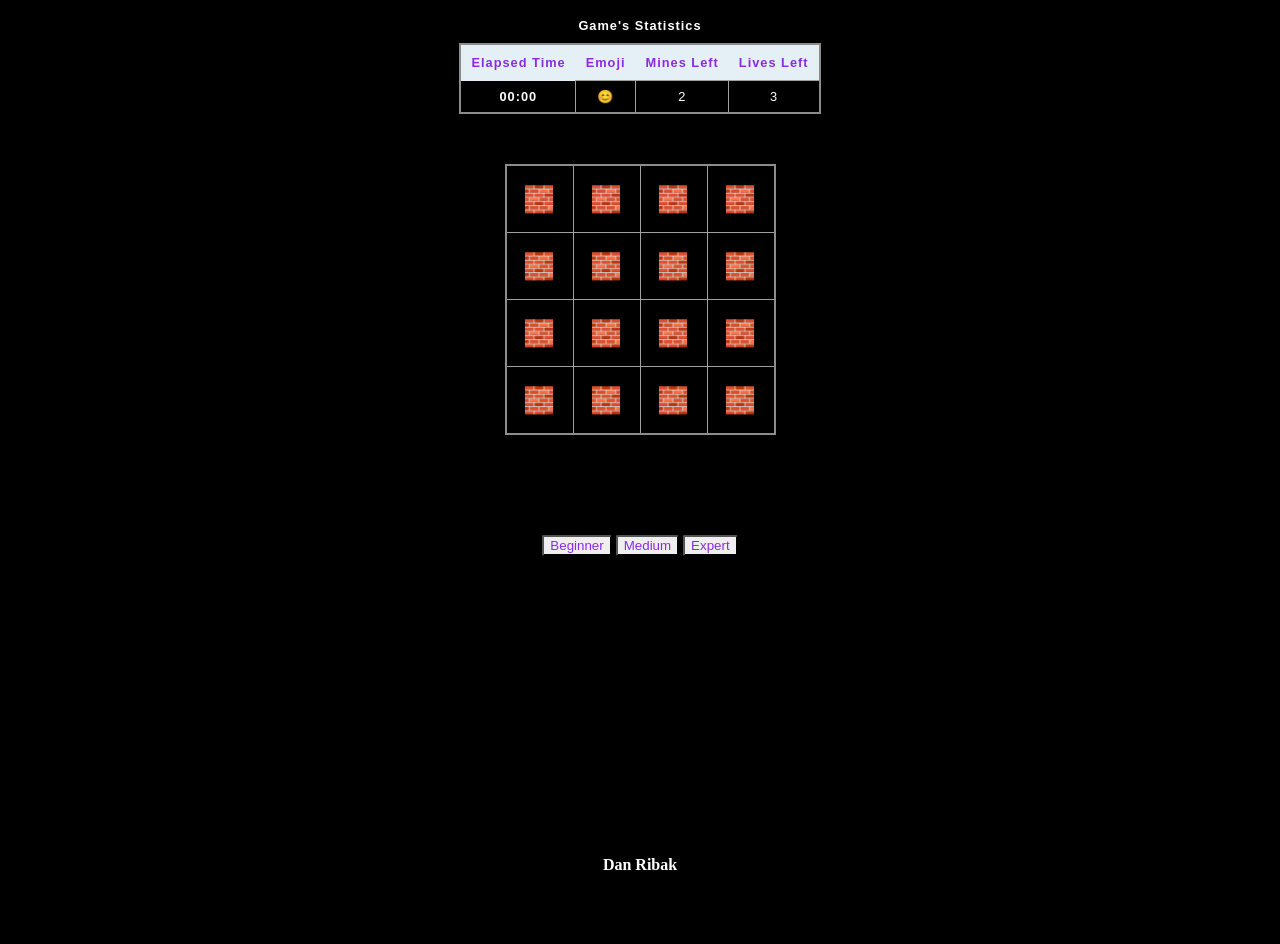
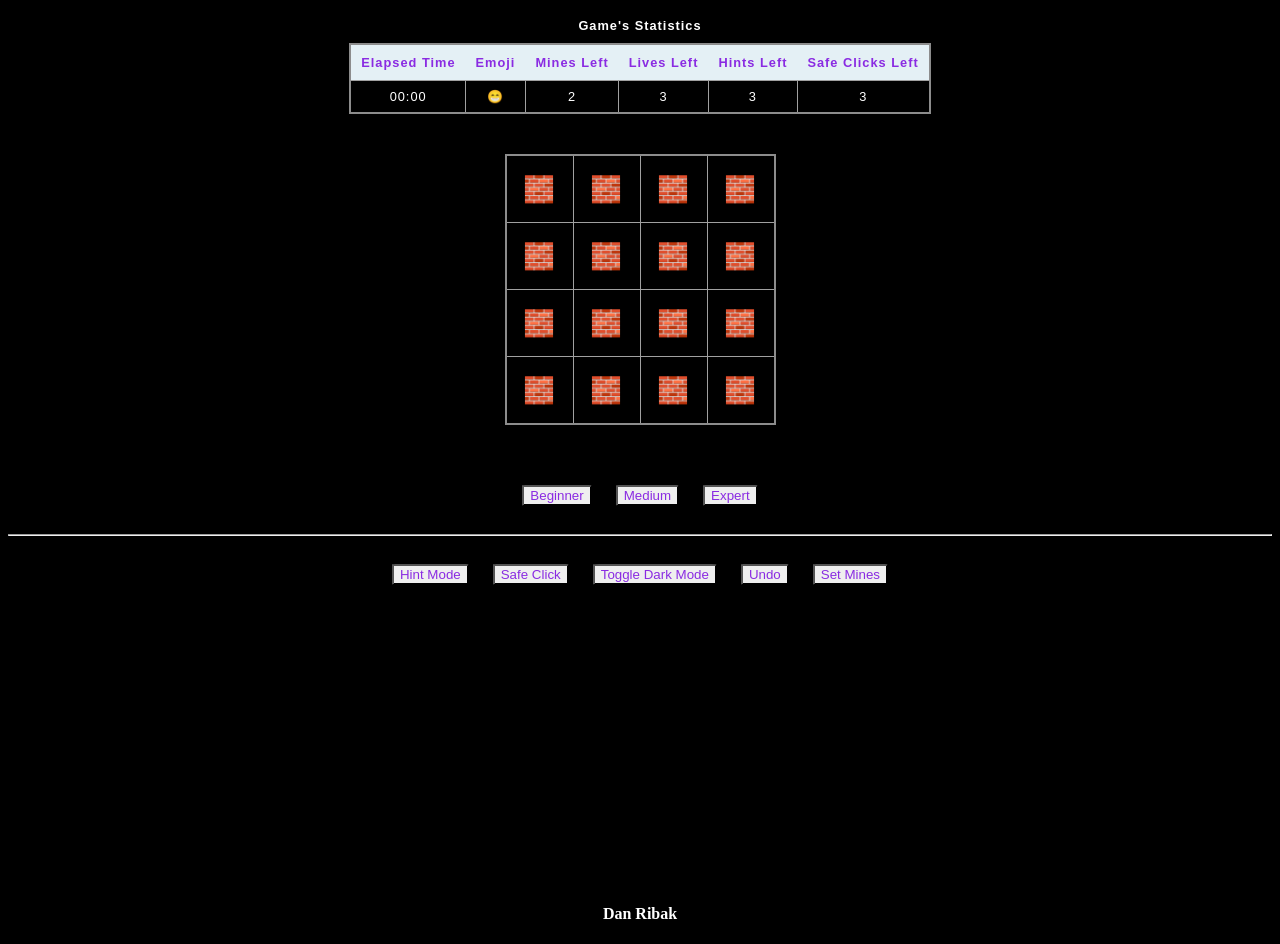
Before and after one commit to Ridan77/Mine-Sweeper, a plain HTML site: page index.html in a window 1280 px wide. Before the commit the page ends 895 px from the top, so only its background shows below. Drawn offline with Linux system fonts and the light colour scheme.

Commit message:
added functions: safe click,dark mode, undo, manually position mines

```diff
--- a/css/app.css
+++ b/css/app.css
@@ -1,3 +1,7 @@
+
+
+
+
 body {
   background-color: black;
   color: white;
@@ -18,7 +22,7 @@ caption {
 }
 table {
   margin: auto;
-  margin-bottom: 50px;
+  margin-bottom: 40px;
   border-collapse: collapse;
   border: 2px solid rgb(140 140 140);
   font-family: sans-serif;
@@ -65,6 +69,7 @@ thead {
 }
 
 button {
+  margin: 20px 10px;
   border-radius: 5%;
   color: blueviolet;
 }
@@ -76,13 +81,14 @@ img {
   width: max-content;
   margin: auto;
 }
-.level {
-  margin-top: 50px;
+
+
+.btnToggle {
+
+  box-shadow: 2em;
 }
+
 
 .footer {
   margin-top: 300px;
 }
-
-<!-- HTML !-->
-<button class="button-10" role="button">Button 10</button>
--- a/index.html
+++ b/index.html
@@ -28,14 +28,19 @@
                 <th class="headline">Emoji</th>
                 <th class="headline">Mines Left</th>
                 <th class="headline">Lives Left</th>
+                <th class="headline">Hints Left</th>
+                <th class="headline">Safe Clicks Left</th>
             </tr>
         </thead>
         <tbody>
             <tr>
-                <th class="stopwatch">00:00</th>
+                <td class="stopwatch">00:00</td>
                 <td class="emoji">😊</td>
                 <td class="minesleft"></td>
                 <td class="lives"></td>
+                <td class="hints"></td>
+                <td class="sclicks">3</td>
+
             </tr>
 
     </table>
@@ -45,7 +50,17 @@
         <button class="level l1" onclick="changeLevel(this)">Beginner</button>
         <button class="level l2" onclick="changeLevel(this)">Medium</button>
         <button class="levev l3" onclick="changeLevel(this)">Expert</button>
+        <hr>
+        <button class="btnToggle" onclick="onToggleHintMode()">Hint Mode</button>
+        <button class="btn" onclick="onSafeClick()">Safe Click</button>
+        <button class="btnToggle" onclick="toggleDarkMode()">Toggle Dark Mode</button>
+        <button class="btn" onclick="undo()">Undo</button>
+        <button class="manualOn" onclick="onGetMinesManually()">Set Mines</button>
+        <button class="manualOff" style="display:none" onclick="onFinishGettingMines()">Stop Setting Mines</button>
+
+
     </div>
+
 
 
     <div class="footer">
--- a/js/game.js
+++ b/js/game.js
@@ -8,6 +8,7 @@ const HIDE = '🧱'
 const NORMAL = '😁'
 const WIN = '😎'
 const LOSE = '🤯'
+const SAFE = '🛟'
 const gLevel = {
     SIZE: 4,
     MINES: 2
@@ -23,6 +24,11 @@ const gGame = {
     hintsLeft: 0,
     isHint: false,
     isOnHold: false,
+    safeClicksLeft: 3,
+    isDarkMode: true,
+    previousCellLocation: null,
+    isMinesAddedManually: false,
+    isFinishedGettingMines: true
 }
 var gBoard
 
@@ -38,6 +44,9 @@ function init() {
     gGame.isWin = false
     gGame.livesLeft = 3
     gGame.hintsLeft = 3
+    gGame.safeClicksLeft = 3
+    gGame.isFinishedGettingMines=true
+    gGame.isMinesAddedManually=false
     gBoard = buildBoard()
     renderBoard(gBoard, '.board-container')
     document.querySelector('.minesleft').innerText = gLevel.MINES
@@ -45,6 +54,7 @@ function init() {
     document.querySelector('.hints').innerText = gGame.hintsLeft
     document.querySelector('.emoji').innerText = NORMAL
     allowRightClick()
+
 }
 
 function buildBoard() {
@@ -62,8 +72,6 @@ function buildBoard() {
             }
         }
     }
-    // board[2][2].isMine = true
-    // board[3][3].isMine = true
     return board
 }
 
@@ -94,10 +102,40 @@ function printMines() {
     console.table(table)
 }
 
+
+function addMineToModel(location) {
+gBoard[location.i][location.j].isMine=true
+gLevel.MINES++
+
+}
+
+function onGetMinesManually() {
+    gGame.isMinesAddedManually = true
+    gGame.isFinishedGettingMines = false
+    gLevel.MINES=0
+    const elOnBtn = document.querySelector('.manualOn')
+    elOnBtn.style.backgroundColor = 'yellow'
+    elOnBtn.style.color = 'black'
+    const elOffBtn = document.querySelector('.manualOff')
+    elOffBtn.style.display = 'inline'
+}
+
+function onFinishGettingMines() {
+    gGame.isFinishedGettingMines = true
+    const elOnBtn = document.querySelector('.manualOn')
+    elOnBtn.style.backgroundColor = 'white'
+    elOnBtn.style.color = 'blue violet'
+    const elOffBtn = document.querySelector('.manualOff')
+    elOffBtn.style.display = 'none'
+     document.querySelector('.minesleft').innerText = gLevel.MINES
+}
+
 function startGame(location) {
-    randomizeMines(location)
-    updateMinesCountOnBoard()
-    startStopwatch()
+    if (!gGame.isMinesAddedManually) randomizeMines(location)
+    if (gGame.isFinishedGettingMines) {
+        updateMinesCountOnBoard()
+        startStopwatch()
+    }
 }
 
 function renderBoard(mat, selector) {
@@ -150,9 +188,12 @@ function onRightCellClicked(elCell) {
 
 function onCellClicked(elCell) {
     var location = getCellCoord((elCell.classList[1]))
-
+    if (gGame.isOnHold) return
+    if (!gGame.isFinishedGettingMines) {
+        addMineToModel(location)
+        return
+    }
     if (!gGame.isOn) startGame(location)
-    if (gGame.isOnHold) return
     if (gGame.isHint) {
         displayHint(location)
         return
@@ -166,12 +207,18 @@ function onCellClicked(elCell) {
         revealeCell(location)
         expandReveal(location)
     }
+    gGame.previousCellLocation = location
     if (checkGameOver()) {
         gGame.isWin = true
         gameOver(location)
     }
 }
 
+function undo() {
+    if (!gGame.previousCellLocation) return
+    gBoard[gGame.previousCellLocation.i][gGame.previousCellLocation.j].isRevealed = false
+    renderCell(gGame.previousCellLocation, HIDE, true)
+}
 function revealeCell(location) {
     if (gBoard[location.i][location.j].isRevealed) return
     if (gBoard[location.i][location.j].isMarked) return
@@ -230,7 +277,7 @@ function displayHint(location) {
     elhint.style.color = 'white'
 }
 
-function toggleHintMode() {
+function onToggleHintMode() {
     var elhint = document.querySelector('.hints')
     if (gGame.hintsLeft === 0) return
     if (!gGame.isHint) {
@@ -244,6 +291,49 @@ function toggleHintMode() {
         elhint.style.color = 'white'
     }
 }
+
+function onSafeClick() {
+    if (gGame.safeClicksLeft === 0) return
+    document.querySelector('.sclicks').innerText = --gGame.safeClicksLeft
+    const sClicksLocations = []
+    for (var i = 0; i < gLevel.SIZE; i++) {
+        for (var j = 0; j < gLevel.SIZE; j++) {
+            if (gBoard[i][j].isRevealed) continue
+            if (gBoard[i][j].isMine) continue
+            if (gBoard[i][j].isMarked) continue
+            sClicksLocations.push({ i, j })
+        }
+    }
+    const rndSClickLocation = sClicksLocations[getRandomIntInclusive(0, sClicksLocations.length - 1)]
+    renderCell(rndSClickLocation, SAFE, true)
+    setTimeout(() => {
+        renderCell(rndSClickLocation, HIDE, true)
+    }, 1000)
+
+}
+
+function toggleDarkMode() {
+    if (gGame.isOn) return
+    const elBody = document.querySelector('body')
+    const elTds = elBody.querySelectorAll('td')
+    if (gGame.isDarkMode) {
+        elBody.style.backgroundColor = 'white'
+        elBody.style.color = 'black'
+        for (var i = 0; i < elTds.length; i++) {
+            elTds[i].style.backgroundColor = 'white'
+            elTds[i].style.color = 'black'
+        }
+    } else {
+        elBody.style.backgroundColor = 'black'
+        elBody.style.color = 'white'
+        for (var i = 0; i < elTds.length; i++) {
+            elTds[i].style.backgroundColor = 'black'
+            elTds[i].style.color = 'white'
+        }
+    }
+    gGame.isDarkMode = !gGame.isDarkMode
+}
+
 
 function changeLevel(elbtn) {
     var btnTxt = elbtn.innerText
@@ -295,7 +385,6 @@ function gameOver(location) {
     storeScore(gLevel.SIZE, gGame.secsPassed)
 }
 
-
 function storeScore(level, score) {
     var levelName
     switch (level) {
@@ -311,7 +400,6 @@ function storeScore(level, score) {
 
     }
     const bestScore = localStorage.getItem(`${levelName}`)
-    console.log('Best score', level, score, bestScore)
     if (score / 1000 <= bestScore || bestScore === null) localStorage.setItem(`${levelName}`, `${score / 1000}`);
 }
 
@@ -338,6 +426,7 @@ function renderCell(location, value, isFlash) {
     const elCell = document.querySelector(cellSelector)
     elCell.innerHTML = value
     if (!isFlash) elCell.style.backgroundColor = 'grey'
+    else elCell.style.backgroundColor = 'black'
 }
 
 function getCellCoord(strCellId) {
```
